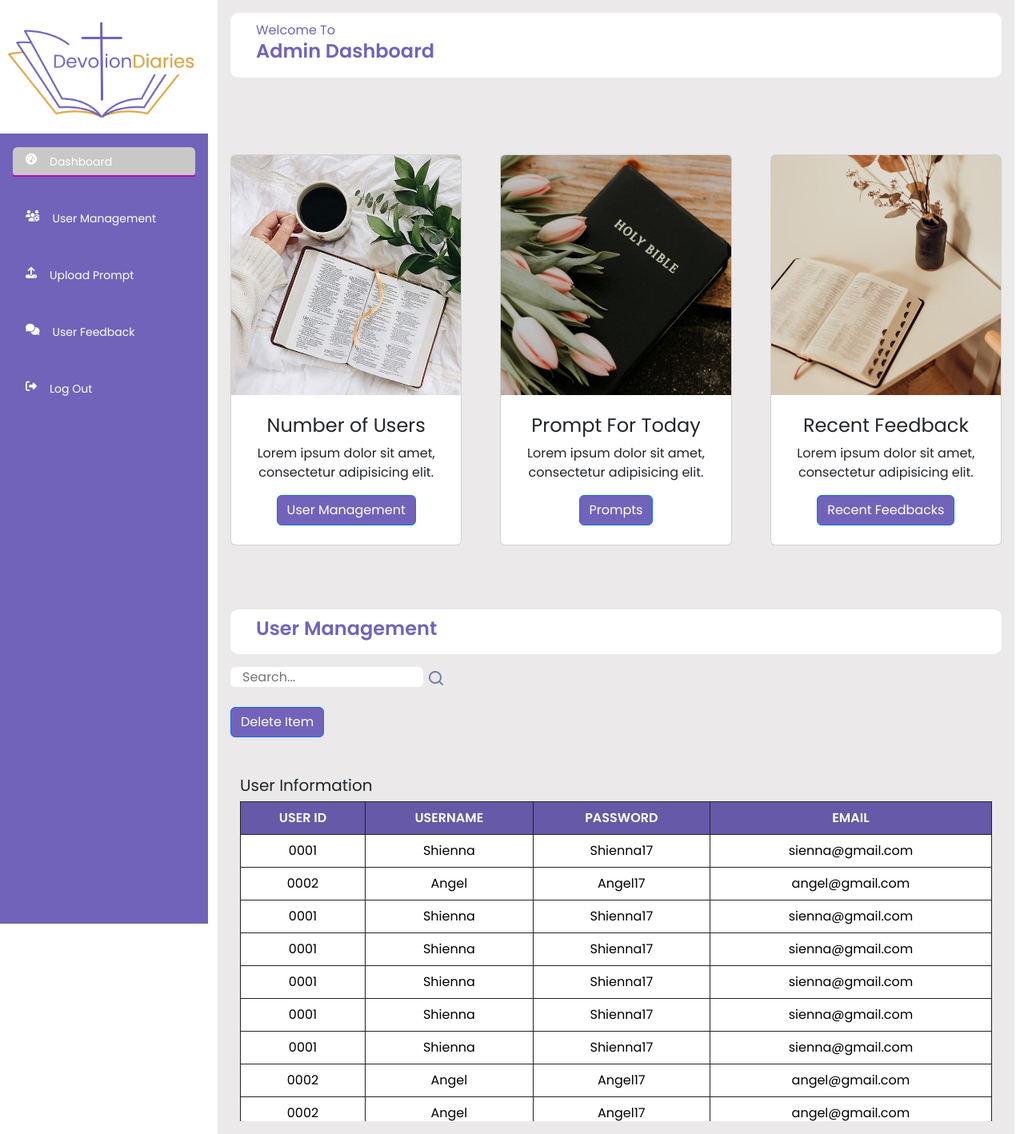
After one commit to SiennaShaniah/DevotionDiaries-Frontend, a PHP site: page /Admin.html in a window 1280 px wide. The commit adds this page. Shown: the whole page at 80% size. Run offline with PHP 8.4, Linux system fonts and the light colour scheme.

Commit message:
shienna-02/20/2024 commit

```diff
--- /dev/null
+++ b/Admin.html
@@ -0,0 +1,266 @@
+<!DOCTYPE html>
+<html lang="en">
+<head>
+    <meta charset="UTF-8">
+    <meta name="viewport" content="width=device-width, initial-scale=1.0">
+    <title>Admin</title>
+    <link href="style.css" rel="stylesheet">
+    <link href="https://cdn.jsdelivr.net/npm/bootstrap@5.3.2/dist/css/bootstrap.min.css" rel="stylesheet">
+    <link rel="stylesheet" href="https://cdnjs.cloudflare.com/ajax/libs/font-awesome/6.4.0/css/all.min.css"/>
+    <link rel="stylesheet" href="https://unicons.iconscout.com/release/v4.0.0/css/line.css">
+</head>
+<body>
+
+<div class="container-fluid">
+    <div class="row">
+        <!-- Sidebar / Menu -->
+        <div class="col-auto min-vh-100" id="sidebar">
+            <div class="logo">
+            <a href="index.html">
+                <img src="Images/devlogo.png" alt="DevotionDiaries" style="max-height: 100%; max-width: 100%;">
+            </a>
+            </div>
+            <!-- Nav tabs -->
+            <ul class="nav flex-column nav-pills" id="v-pills-tab" role="tablist" aria-orientation="vertical">
+                <li class="nav-item">
+                    <a class="nav-link active" id="v-pills-dashboard-tab" data-bs-toggle="pill" href="#dashboard" role="tab" aria-controls="v-pills-dashboard" aria-selected="true">
+                        <i class="fas fa-tachometer-alt"></i> Dashboard
+                    </a>
+                </li>
+                <li class="nav-item">
+                    <a class="nav-link" id="v-pills-userManagement-tab" data-bs-toggle="pill" href="#userManagement" role="tab" aria-controls="v-pills-profile" aria-selected="false">
+                        <i class="fas fa-users-cog"></i> User Management
+                    </a>
+                </li>
+                <li class="nav-item">
+                    <a class="nav-link" id="v-pills-prompt-tab" data-bs-toggle="pill" href="#uploadPrompts" role="tab" aria-controls="v-pills-profile" aria-selected="false">
+                        <i class="fas fa-upload"></i> Upload Prompt
+                    </a>
+                </li>
+                <li class="nav-item">
+                    <a class="nav-link" id="v-pills-feedback-tab" data-bs-toggle="pill" href="#userFeedback" role="tab" aria-controls="v-pills-profile" aria-selected="false">
+                        <i class="fas fa-comments"></i> User Feedback
+                    </a>
+                </li>
+                <li class="nav-item">
+                    <a href="index.html">
+                    <a class="nav-link" id="v-pills-profile-tab" data-bs-toggle="pill"   aria-controls="v-pills-profile" aria-selected="false">
+                        <i class="fas fa-sign-out-alt"></i> Log Out
+                    </a>
+                </a>
+                </li>
+
+            </ul>
+        </div>
+
+
+
+        <!-- Tab Content/DASHBOARD -->
+        <div class="col">
+            <div class="tab-content" id="v-pills-tabContent">
+                <!-- Dashboard Tab Pane -->
+                <div class="tab-pane fade show active" id="dashboard" role="tabpanel" aria-labelledby="v-pills-dashboard-tab">
+                    <!-- Dashboard Content Here -->
+                    <div class="dashboard">
+                        <div class="header--wrapper">
+                            <div class="header--title">
+                                <span>Welcome To</span>
+                                <h2>Admin Dashboard</h2>
+                                </div>
+                            </div>
+                        </div>
+                        <div class="row my-5 align-items-center justify-content-center g-5" id="dashrow">
+                            <div class="col-xl-4 col-lg-4 col-xl-3" id="dashcol">
+                                <div class="card" id="dashcard">
+                                    <img src="/Images/bible.jpg" class="card-img-top" alt="Description of the image">
+                                    <div class="card-body text-center py-4" id="dashcardBody">
+                                        <h4 class="card-title">Number of Users</h4>
+                                        <p>Lorem ipsum dolor sit amet, consectetur adipisicing elit.</p>
+                                        <a href="userManagement" class="btn btn-primary" id="dashbtn" >User Management</a>
+                                    </div>
+                                </div>
+                            </div>
+
+                            <div class="col-xl-4 col-lg-4 col-xl-3" id="dashcol">
+                                <div class="card" id="dashcard">
+                                    <img src="/Images/bible01.jpg" class="card-img-top" alt="Description of the image">
+                                    <div class="card-body text-center py-4" id="dashcardBody">
+                                        <h4 class="card-title">Prompt For Today</h4>
+                                        <p>Lorem ipsum dolor sit amet, consectetur adipisicing elit.</p>
+                                        <a href="uploadPrompts" class="btn btn-primary" id="dashbtn" >Prompts</a>
+                                    </div>
+                                </div>
+                            </div>
+
+                            <div class="col-xl-4 col-lg-4 col-xl-3" id="dashcol">
+                                <div class="card" id="dashcard">
+                                    <img src="/Images/bible02.jpg" class="card-img-top" alt="Description of the image">
+                                    <div class="card-body text-center py-4" id="dashcardBody">
+                                        <h4 class="card-title">Recent Feedback</h4>
+                                        <p>Lorem ipsum dolor sit amet, consectetur adipisicing elit.</p>
+                                        <a href="userFeedback" class="btn btn-primary" id="dashbtn" >Recent Feedbacks</a>
+                                    </div>
+                                </div>
+                            </div>
+
+                        </div>
+                     </div>
+                </div>
+
+
+                <!-- Tab Content/USER MANAGEMENT -->
+                <div class="tab-pane fade show active" id="dashboard" role="tabpanel" aria-labelledby="v-pills-dashboard-tab">
+                    <!-- USER MANAGEMENT Content Here -->
+                    <div class="dashboard">
+                        <div class="header--wrapper">
+                            <div class="header--title">
+                                <h2>User Management</h2>
+                                </div>
+                            </div>
+                        </div>
+
+                        <div class="input-box">
+                            <input type="text" placeholder="Search...">
+                            <span class="search">
+                                <i>
+                                    <img src="Icons/search (1).png" alt="Search">
+                                </i>
+                            </span>
+                        </div>
+                        <br>
+                        <div>
+                            <a href="deleteAction" class="btn btn-primary" id="deleteBtn">Delete Item</a>
+                        </div>
+
+                        <div class="container mt-5 " id="usertable">
+                            <h5>User Information</h5>
+                            <div class="table-scroll">
+                            <table class="table table-responsive table-bordered border-dark table-hover text-center table-scroll" id="userTableContainer"  >
+
+                                <tr class=" table-active text-uppercase text-White" id="head">
+                                    <th class="tabheader">User ID</th>
+                                    <th class="tabheader">Username</th>
+                                    <th class="tabheader">Password</th>
+                                    <th class="tabheader">Email</th>
+                                </tr>
+                                <tr>
+                                    <td>0001</td>
+                                    <td>Shienna</td>
+                                    <td>Shienna17</td>
+                                    <td>sienna@gmail.com</td>
+                                </tr>
+                                <tr>
+                                    <td>0002</td>
+                                    <td>Angel</td>
+                                    <td>Angel17</td>
+                                    <td>angel@gmail.com</td>
+                                </tr>
+                               <tr>
+                                    <td>0001</td>
+                                    <td>Shienna</td>
+                                    <td>Shienna17</td>
+                                    <td>sienna@gmail.com</td>
+                                </tr>
+                                <tr>
+                                    <td>0001</td>
+                                    <td>Shienna</td>
+                                    <td>Shienna17</td>
+                                    <td>sienna@gmail.com</td>
+                                </tr>
+                                <tr>
+                                    <td>0001</td>
+                                    <td>Shienna</td>
+                                    <td>Shienna17</td>
+                                    <td>sienna@gmail.com</td>
+                                </tr>
+                                <tr>
+                                    <td>0001</td>
+                                    <td>Shienna</td>
+                                    <td>Shienna17</td>
+                                    <td>sienna@gmail.com</td>
+                                </tr>
+                                <tr>
+                                    <td>0001</td>
+                                    <td>Shienna</td>
+                                    <td>Shienna17</td>
+                                    <td>sienna@gmail.com</td>
+                                </tr>
+                                <tr>
+                                    <td>0002</td>
+                                    <td>Angel</td>
+                                    <td>Angel17</td>
+                                    <td>angel@gmail.com</td>
+                                </tr>
+                                <tr>
+                                    <td>0002</td>
+                                    <td>Angel</td>
+                                    <td>Angel17</td>
+                                    <td>angel@gmail.com</td>
+                                </tr>
+                                <tr>
+                                    <td>0002</td>
+                                    <td>Angel</td>
+                                    <td>Angel17</td>
+                                    <td>angel@gmail.com</td>
+                                </tr>
+                                <tr>
+                                    <td>0002</td>
+                                    <td>Angel</td>
+                                    <td>Angel17</td>
+                                    <td>angel@gmail.com</td>
+                                </tr>
+                                <tr>
+                                    <td>0002</td>
+                                    <td>Angel</td>
+                                    <td>Angel17</td>
+                                    <td>angel@gmail.com</td>
+                                </tr>
+                                <tr>
+                                    <td>0001</td>
+                                    <td>Shienna</td>
+                                    <td>Shienna17</td>
+                                    <td>sienna@gmail.com</td>
+                                </tr>
+                                <tr>
+                                    <td>0001</td>
+                                    <td>Shienna</td>
+                                    <td>Shienna17</td>
+                                    <td>sienna@gmail.com</td>
+                                </tr>
+                                <tr>
+                                    <td>0001</td>
+                                    <td>Shienna</td>
+                                    <td>Shienna17</td>
+                                    <td>sienna@gmail.com</td>
+                                </tr>
+                                <tr>
+                                    <td>0001</td>
+                                    <td>Shienna</td>
+                                    <td>Shienna17</td>
+                                    <td>sienna@gmail.com</td>
+                                </tr>
+                                <tr>
+                                    <td>0001</td>
+                                    <td>Shienna</td>
+                                    <td>Shienna17</td>
+                                    <td>sienna@gmail.com</td>
+                                </tr>
+                            </table>
+                        </div>
+                        </div>
+                     </div>
+        </div>
+
+
+
+
+
+
+
+
+    </div>
+</div>
+
+<script src="https://cdn.jsdelivr.net/npm/bootstrap@5.3.2/dist/js/bootstrap.bundle.min.js"></script>
+</body>
+</html>
--- a/style.css
+++ b/style.css
@@ -1,3 +1,6 @@
+
+@import url('https://fonts.googleapis.com/css2?family=Poppins:wght@400;600&display=swap');
+
 .navbar{
     background-color: #fff;
     height: 60px;
@@ -64,3 +67,180 @@ transition: 0.3s background-color;
     visibility: visible;
 }
 }
+
+/*Admin page menu styling*/
+* {
+    margin: 0;
+    padding: 0;
+    border: none;
+    box-sizing: border-box;
+    font-family: "Poppins" , Arial, Helvetica, sans-serif;
+}
+
+body{
+    display: flex;
+}
+
+#sidebar{
+    position:sticky;
+    top: 0;
+    left: 0;
+    bottom: 0;
+    width: 10px;
+    height: 100vh;
+    padding: 0 ;
+    color: #fff;
+    overflow: hidden;
+    transition: all 0.5s linear;
+    background: rgba(113, 99, 186, 255);
+}
+
+#sidebar:hover{
+    width: 260px;
+    transition: 0.5s;
+}
+
+
+
+.logo img {
+    display: block; /* Centers the image in the div */
+    max-height: 70px; /* Adjust based on your preference */
+    max-width: 100%; /* Ensures the image is not wider than the sidebar */
+    margin: 0 auto; /* Centers the image horizontally */
+}
+
+
+#v-pills-tab ul{
+    height: 88px;
+    position: relative;
+    list-style: none;
+    padding: 0;
+}
+
+#v-pills-tab li{
+    padding: 1rem;
+    margin: 1px 0;
+    border-radius: 8px;
+    transition: all 0.5s ease-in-out;
+}
+
+
+#v-pills-tab a{
+    color: #fff;
+    font-size: 14px;
+    text-decoration: none;
+    display: flex;
+    align-items: start;
+    gap: 1rem;
+}
+
+#v-pills-tab a:hover {
+    background-color: #cac7c7;
+    color: #fff;
+}
+
+#v-pills-tab a.active, #v-pills-tab a.active:hover {
+    background-color: #cac7c7;
+    color: #fff;
+}
+
+
+
+
+
+/* .logout{
+    position: absolute;
+    bottom: 0;
+    left: 0;
+    width: 100%;
+} */
+
+
+/* Dasboard styling */
+#dashboard{
+    position: relative;
+    background: #ebe9e9;
+    width: 100%;
+    padding: 1rem;
+}
+
+.header--wrapper img {
+    width: 50px;
+    height: 50px;
+    cursor: pointer;
+    border-radius: 50%;
+}
+
+.header--wrapper{
+    display: flex;
+    justify-content: space-between;
+    align-items: center;
+    flex-wrap: wrap;
+    background: #fff;
+    border-radius: 10px;
+    padding: 10px 2rem;
+    margin-bottom: 1rem;
+}
+
+.header--title{
+    color: rgba(113, 99, 186, 255);
+    font-family: "Poppins" , Arial, Helvetica, sans-serif;
+}
+
+.header--title h2{
+    font-family: "Poppins" , Arial, Helvetica, sans-serif;
+    font-weight: bold;
+    font-size: x-large;
+}
+
+.card-img-top{
+    width: 100%; /* Ensure the image covers the full width of the card */
+    height: 300px; /* Set a fixed height for all images */
+    object-fit: cover;
+}
+
+
+#dashbtn{
+  color: #fff;
+  background-color: rgba(113, 99, 186, 255);
+  font-family: "Poppins" , Arial, Helvetica, sans-serif;
+}
+
+/* search button*/
+.input-box input{
+    position: relative;
+    height: 50%;
+    width: 25%;
+    padding: 0 15px;
+    outline: none;
+    border: none;
+    border-radius: 6px;
+    font-size: 16px;
+    font-weight: 400;
+    color: black;
+}
+
+#deleteBtn{
+    background-color: rgba(113, 99, 186, 255);
+}
+
+/* table */
+#head .tabheader{
+    background-color: rgba(113, 99, 186, 255);
+    color: #fff;
+}
+
+
+/* table scroll */
+.table-scroll {
+    max-height: 400px; /* Adjust based on your needs */
+    overflow-y: auto;
+}
+
+/* Enhance the existing .table-responsive class if necessary */
+.table-responsive {
+    /* Ensures responsiveness */
+    width: 100%;
+    overflow-x: auto; /* Allows horizontal scrolling on smaller screens */
+    -webkit-overflow-scrolling: touch; /* Smooth scrolling on touch devices */
+}
```
Also changed, not shown: Images/user.html (added, +85 -0 lines), user.html (added, +130 -0 lines), Icons/search (1).png (added), Icons/search (2).png (added), Icons/search.png (added), Images/admin.png (added), Images/bible01.jpg (added), Images/bible02.jpg (added), Images/devlogo.png (added), prototype.html (added).
